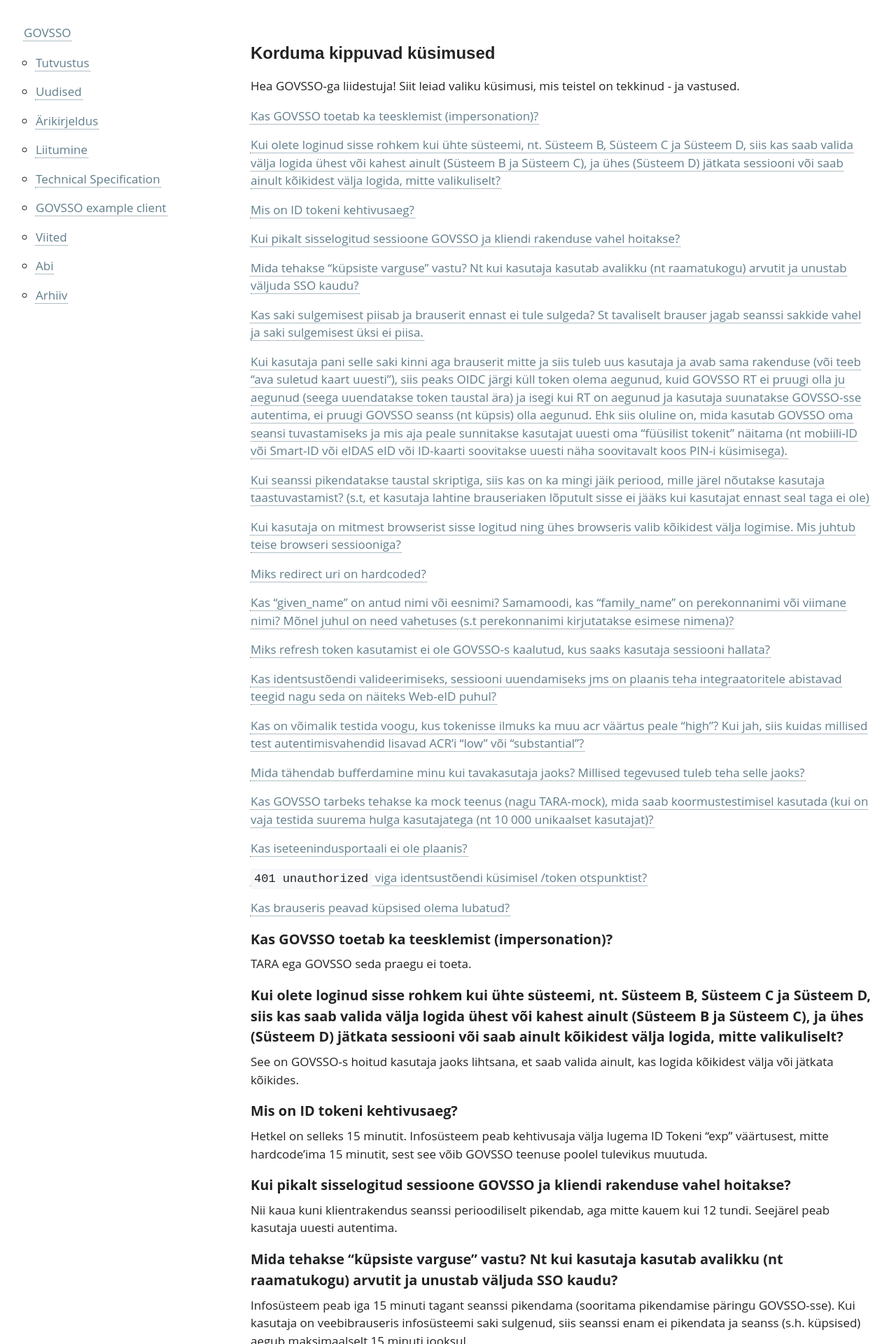
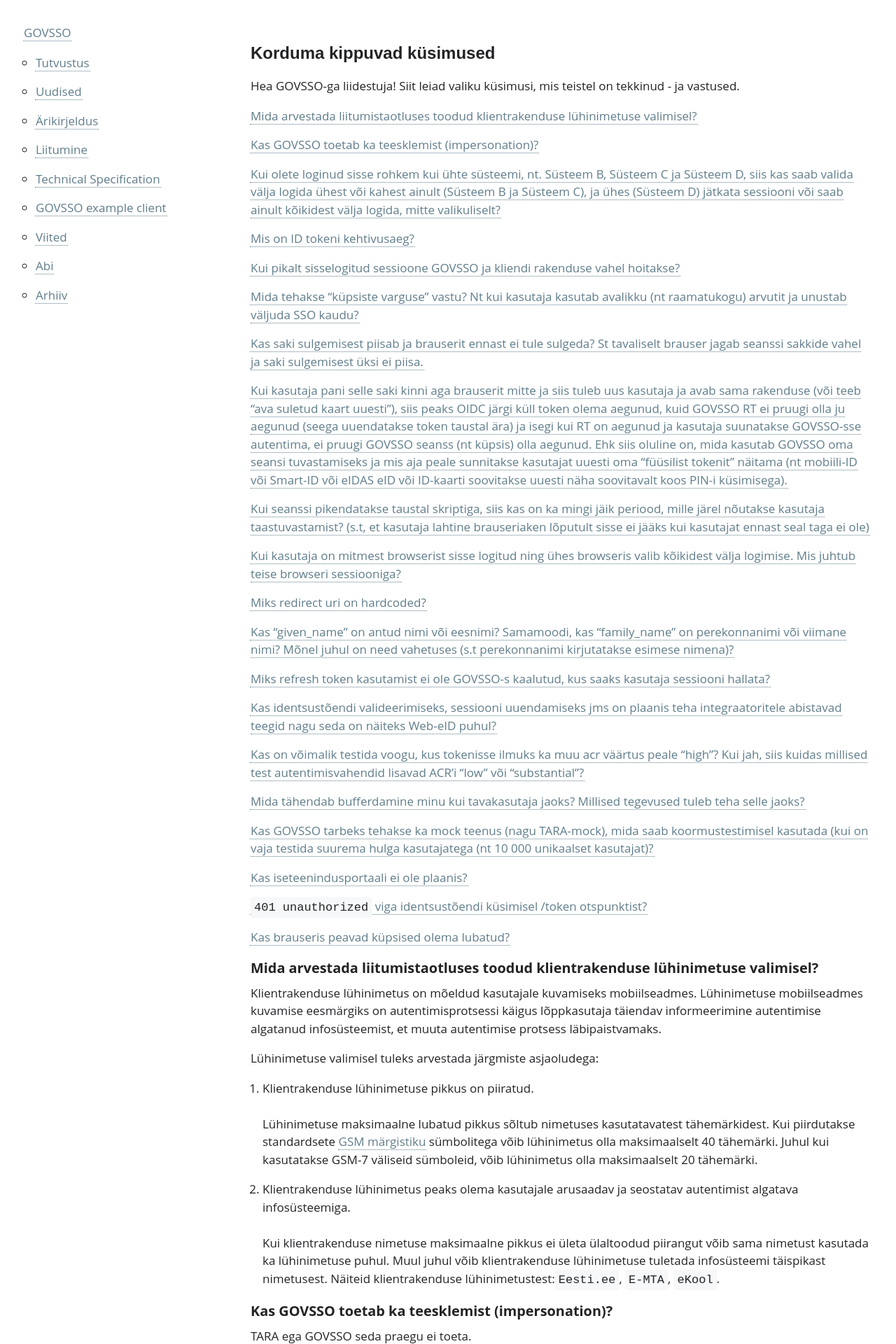
Before and after one commit to e-gov/GOVSSO, a Jekyll site: the page built from Faq.md, in a window 1280 px wide. Shown: the top 1920 px of the page at 70% size. Built offline with Jekyll 4.4.1, drawn with Linux system fonts in a browser that asks for light colours; our own code applies the rules of GitHub Pages for plain Markdown files; some of the changed text lies outside the part shown.

Commit message:
Update Faq.md

```diff
--- a/Faq.md
+++ b/Faq.md
@@ -9,6 +9,16 @@ Hea GOVSSO-ga liidestuja! Siit leiad valiku küsimusi, mis teistel on tekkinud -
 
 - TOC
 {:toc}
+
+## Mida arvestada liitumistaotluses toodud klientrakenduse lühinimetuse valimisel?
+
+Klientrakenduse lühinimetus on mõeldud kasutajale kuvamiseks mobiilseadmes. Lühinimetuse mobiilseadmes kuvamise eesmärgiks on autentimisprotsessi käigus lõppkasutaja täiendav informeerimine autentimise algatanud infosüsteemist, et muuta autentimise protsess läbipaistvamaks.
+
+Lühinimetuse valimisel tuleks arvestada järgmiste asjaoludega:
+
+1. Klientrakenduse lühinimetuse pikkus on piiratud. <br/><br/>Lühinimetuse maksimaalne lubatud pikkus sõltub nimetuses kasutatavatest tähemärkidest. Kui piirdutakse standardsete [GSM märgistiku](https://en.wikipedia.org/wiki/GSM_03.38) sümbolitega võib lühinimetus olla maksimaalselt 40 tähemärki. Juhul kui kasutatakse GSM-7 väliseid sümboleid, võib lühinimetus olla maksimaalselt 20 tähemärki.
+
+2. Klientrakenduse lühinimetus peaks olema kasutajale arusaadav ja seostatav autentimist algatava infosüsteemiga. <br/><br/>Kui klientrakenduse nimetuse maksimaalne pikkus ei ületa ülaltoodud piirangut võib sama nimetust kasutada ka lühinimetuse puhul. Muul juhul võib klientrakenduse lühinimetuse tuletada infosüsteemi täispikast nimetusest. Näiteid klientrakenduse lühinimetustest:`Eesti.ee`, `E-MTA`, `eKool`.
 
 ## Kas GOVSSO toetab ka teesklemist (impersonation)?
 
```
